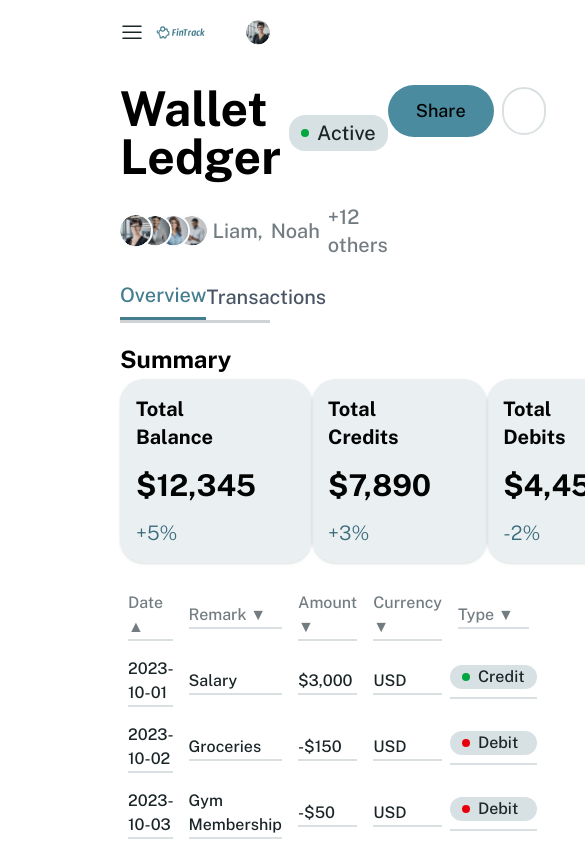
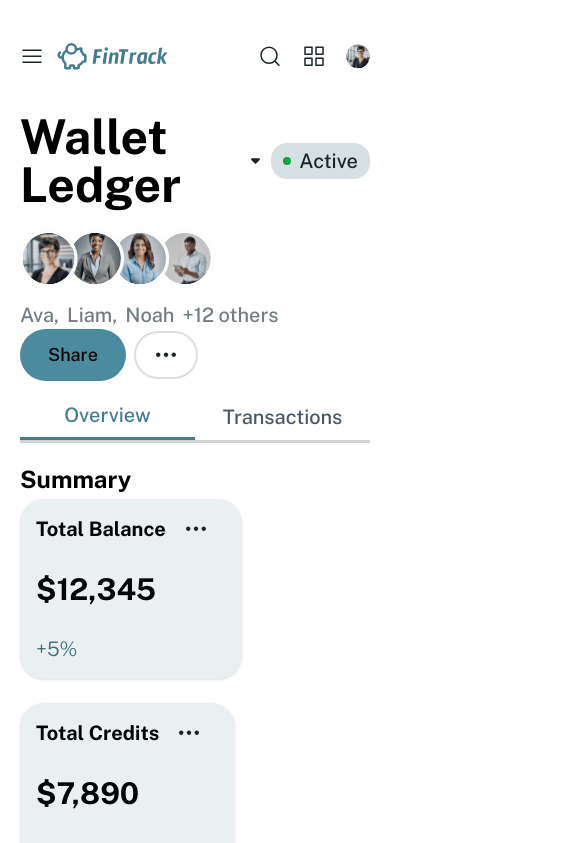
Before and after one commit to itsxdamdam/fintrack, a Next.js app: page / in a window 390 px wide. Shown: the top 843 px of the page, 585 px wide, since content can reach past the window. Built offline with nearby package versions, Linux system fonts and the light colour scheme.

Commit message:
fix: responsiveness

```diff
--- a/src/app/(root)/layout.tsx
+++ b/src/app/(root)/layout.tsx
@@ -11,12 +11,12 @@ export default function RootLayout({
 }>) {
   const [showSidebar, setShowSidebar] = useState(false);
 
-  const handleSidebar = () => {
+  const toggleSidebar = () => {
     setShowSidebar((prev) => !prev);
   };
   return (
     <main className="main-container">
-      <Navbar menu={handleSidebar} />
+      <Navbar sidebarMenu={toggleSidebar} />
       <div className="flex mt-10">
         <Sidebar showSidebar={showSidebar} />
         {children}
--- a/src/app/globals.css
+++ b/src/app/globals.css
@@ -2,7 +2,7 @@
 
 @layer utilities {
   .main-container {
-    @apply px-30 w-full mx-auto py-5;
+    @apply px-5 py-10 md:px-30 container mx-auto w-full;
   }
 
   .nav-icons {
@@ -30,7 +30,7 @@
   }
 
   .header-user-display {
-    @apply flex justify-between items-center text-[#15272D]/60 font-medium;
+    @apply flex justify-between items-center text-[#15272D]/60 font-medium flex-wrap md:flex-nowrap;
   }
 
   .table-item {
--- a/src/components/HeaderBox.tsx
+++ b/src/components/HeaderBox.tsx
@@ -6,7 +6,7 @@ import React from "react";
 const HeaderBox = ({ title, status }: HeaderBoxProps) => {
   return (
     <header className="w-full">
-      <div className="flex justify-between items-start">
+      <div className="flex justify-between items-start flex-wrap md:flex-nowrap">
         <div className="flex flex-col justify-between items-start gap-5">
           <div className="header-box-title gap-1">
             <h1 className="text-5xl font-bold">{title}</h1>
--- a/src/components/Navbar.tsx
+++ b/src/components/Navbar.tsx
@@ -5,9 +5,9 @@ import Link from "next/link";
 import SearchBar from "./SearchBar";
 import { useState } from "react";
 import Modal from "./Modal";
-// import React from "react";
+import { NavbarProps } from "@/types";
 
-const Navbar = ({menu}) => {
+const Navbar = ({ sidebarMenu }: NavbarProps) => {
   const [showModal, setShowModal] = useState(false);
 
   const handleModal = () => {
@@ -19,7 +19,7 @@ const Navbar = ({menu}) => {
   return (
     <nav>
       <div>
-        <div className="flex justify-between items-center">
+        <div className="flex flex-wrap md:flex-nowrap justify-between items-center">
           <div className="flex gap-3 items-center">
             <Image
               src="/icons/menu.svg"
@@ -27,7 +27,7 @@ const Navbar = ({menu}) => {
               width={0}
               height={0}
               className="nav-icons"
-              onClick={menu}
+              onClick={sidebarMenu}
             />
             <Link href="/">
               <Image
--- a/src/components/SummaryCards.tsx
+++ b/src/components/SummaryCards.tsx
@@ -9,16 +9,16 @@ interface Props {
 
 const SummaryCards = ({ data }: Props) => {
   return (
-    <div className="flex justify-between items-center">
+    <div className="flex gap-6 items-center flex-wrap md:flex-nowrap">
       {data.map((card, index) => {
         const isPositive = card.changePercent >= 0;
 
         return (
           <div
             key={index}
-            className="bg-[#386776]/10 rounded-3xl p-4 shadow-sm text-[#020303] flex"
+            className="bg-[#386776]/10 rounded-3xl p-4 shadow-sm text-[#020303] flex justify-between"
           >
-            <div className="flex flex-col gap-4 items-start">
+            <div className="flex flex-col gap-7 items-start">
               <h3 className="text-xl font-bold">{card.title}</h3>
               <h2 className="text-3xl font-bold">
                 {card.title === "Transactions"
--- a/src/components/TransactionTable.tsx
+++ b/src/components/TransactionTable.tsx
@@ -33,28 +33,28 @@ const TransactionsTable: React.FC<TransactionsTableProps> = ({
   const toggleSort = () => setSortAsc((prev) => !prev);
 
   return (
-    <div className="mt-5 text-[#1B2528]">
-      <table className="border-seperate w-full">
+    <div className="mt-5 text-[#1B2528] overflow-x-auto">
+      <table className="border-seperate w-full table-auto">
         <thead>
           <tr className="text-left">
             <th
               onClick={toggleSort}
-              className="table-item text-[#15272D]/60 w-84"
+              className="table-item text-[#15272D]/60 md:w-84"
             >
               <div className="border-b-2 border-[#49656E]/20">
                 Date {sortAsc ? "▲" : "▼"}
               </div>
             </th>
-            <th className="table-item text-[#15272D]/60 w-50">
+            <th className="table-item text-[#15272D]/60 md:w-50">
               <div className="border-b-2 border-[#49656E]/20">Remark ▼</div>
             </th>
-            <th className="table-item text-[#15272D]/60 w-50">
+            <th className="table-item text-[#15272D]/60 md:w-50">
               <div className="border-b-2 border-[#49656E]/20">Amount ▼</div>
             </th>
-            <th className="table-item text-[#15272D]/60 w-50">
+            <th className="table-item text-[#15272D]/60 md:w-50">
               <div className="border-b-2 border-[#49656E]/20">Currency ▼</div>
             </th>
-            <th className="table-item text-[#15272D]/60 w-40">
+            <th className="table-item text-[#15272D]/60 md:w-40">
               <div className="border-b-2 border-[#49656E]/20">Type ▼</div>
             </th>
           </tr>
--- a/src/types/index.ts
+++ b/src/types/index.ts
@@ -35,5 +35,9 @@ export interface HeaderBoxProps {
 }
 
 export interface SidebarProps {
-  showSidebar: boolean
+  showSidebar: boolean;
 }
+
+export interface NavbarProps {
+  sidebarMenu: () => void;
+}
```
